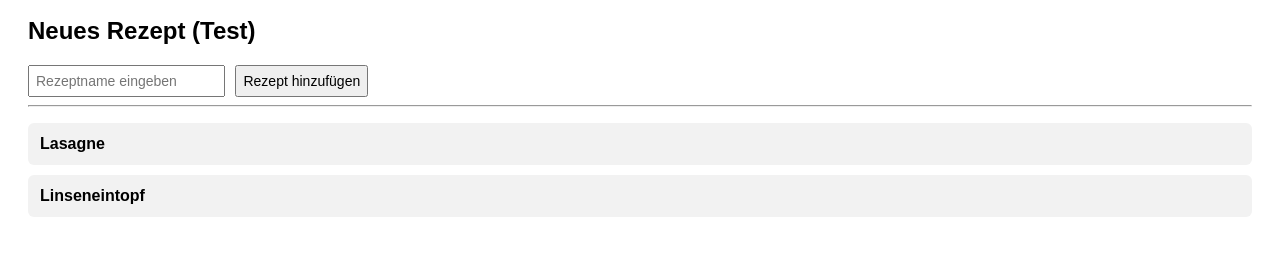
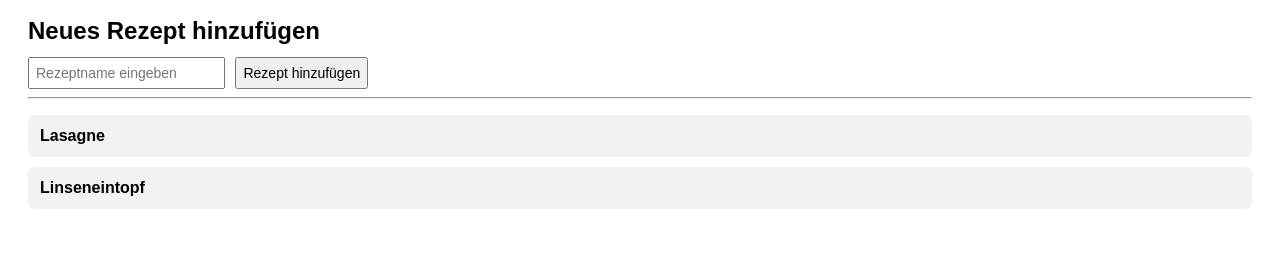
Before and after one commit to EvaHoefer-ux/essensplan-app, a plain HTML site: page index.html in a window 1280 px wide. Both pictures are taken after a click on the button "Rezept hinzufügen". Shown: the part 89-344 px from the top of the page. Drawn offline with Linux system fonts and the light colour scheme.

Commit message:
Update index.html

```diff
--- a/index.html
+++ b/index.html
@@ -1,10 +1,10 @@
 <!DOCTYPE html><html lang="de">
 <head>
 <meta charset="UTF-8">
-<title>Essensplan – Rezepte hinzufügen</title>
+<title>Essensplan – Rezepte</title>
 <style>
 body { font-family: Arial, sans-serif; padding: 20px; }
-h1 { margin-bottom: 12px; }
+h1, h2 { margin-bottom: 12px; }
 input, button { padding: 6px; font-size: 14px; }
 button { margin-left: 6px; cursor: pointer; }
 ul { padding-left: 0; }
@@ -14,11 +14,11 @@ li { list-style: none; margin-bottom: 10px; }
 .details { display: none; margin-top: 8px; margin-left: 12px; }
 </style>
 </head>
-<body><h1>Rezepte</h1><h2>Neues Rezept (Test)</h2>
+<body><h1>Rezepte</h1><h2>Neues Rezept hinzufügen</h2>
 <input id="newRecipeName" placeholder="Rezeptname eingeben" />
 <button id="addRecipeBtn">Rezept hinzufügen</button><hr><ul id="recipes"></ul><script>
-// Start-Rezepte
-const recipes = [
+// Zentrale Rezeptliste
+let recipes = [
   { name: 'Lasagne', ingredients: ['Hackfleisch – 500 g', 'Tomaten – 2 Dosen'] },
   { name: 'Linseneintopf', ingredients: ['Linsen – 300 g', 'Kartoffeln – 500 g'] }
 ];
@@ -27,21 +27,22 @@ const ul = document.getElementById('recipes');
 
 function renderRecipes() {
   ul.innerHTML = '';
-  recipes.forEach(r => {
+
+  recipes.forEach(recipe => {
     const li = document.createElement('li');
     li.className = 'recipe';
 
     const title = document.createElement('div');
     title.className = 'recipe-title';
-    title.textContent = r.name;
+    title.textContent = recipe.name;
 
     const details = document.createElement('div');
     details.className = 'details';
-    details.innerHTML = '<ul>' + r.ingredients.map(i => `<li>${i}</li>`).join('') + '</ul>';
+    details.innerHTML = '<ul>' + recipe.ingredients.map(i => `<li>${i}</li>`).join('') + '</ul>';
 
-    title.addEventListener('click', () => {
+    title.onclick = () => {
       details.style.display = details.style.display === 'block' ? 'none' : 'block';
-    });
+    };
 
     li.appendChild(title);
     li.appendChild(details);
@@ -49,18 +50,20 @@ function renderRecipes() {
   });
 }
 
-// Mini-Funktion: Rezeptnamen hinzufügen
-document.getElementById('addRecipeBtn').addEventListener('click', () => {
-  alert('Button wurde geklickt');
-  const nameInput = document.getElementById('newRecipeName');
-  const name = nameInput.value.trim();
+// Rezept hinzufügen
+document.getElementById('addRecipeBtn').onclick = () => {
+  const input = document.getElementById('newRecipeName');
+  const name = input.value.trim();
   if (!name) return;
 
-  recipes.push({ name, ingredients: ['(noch keine Zutaten)'] });
-  nameInput.value = '';
+  // NEUES Rezept kommt IMMER OBEN rein
+  recipes.unshift({ name, ingredients: ['(noch keine Zutaten)'] });
+
+  input.value = '';
   renderRecipes();
-});
+};
 
+// Initial anzeigen
 renderRecipes();
 </script></body>
 </html>
```
